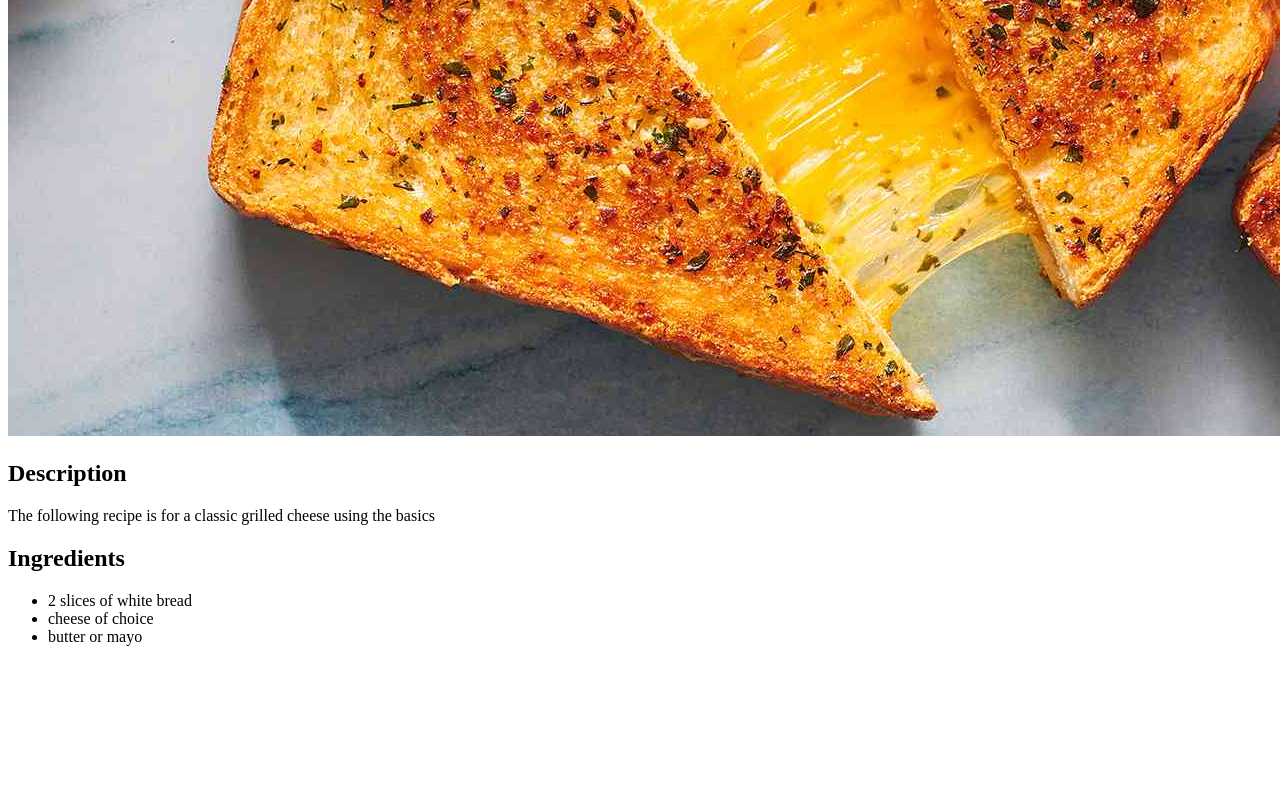
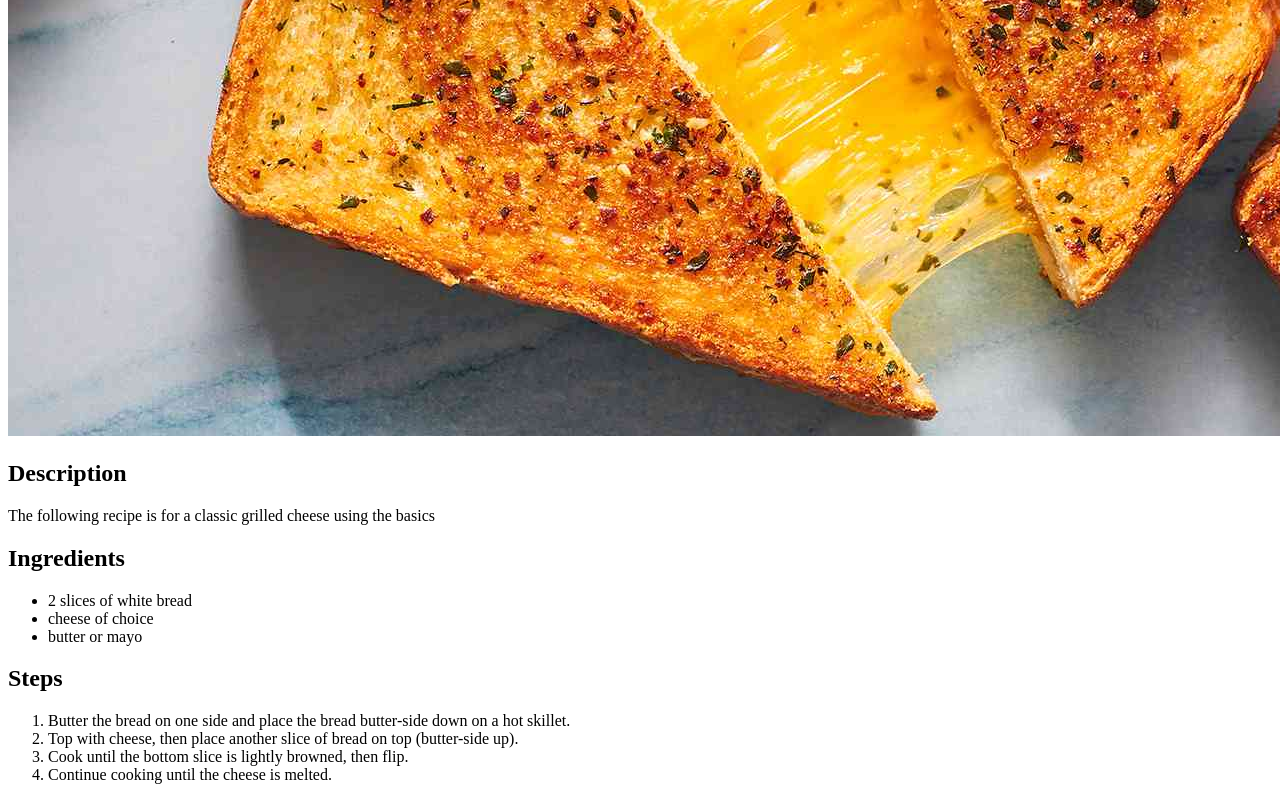
Before and after one commit to guacataco/odin-recipes, a plain HTML site: page recipes/grilled_cheese.html in a window 1280 px wide. Shown: the part 644-1444 px from the top of the page. Before the commit the page ends 1306 px from the top, so only its background shows below. Drawn offline with Linux system fonts and the light colour scheme.

Commit message:
Add steps to grilled cheese recipe

```diff
--- a/recipes/grilled_cheese.html
+++ b/recipes/grilled_cheese.html
@@ -17,5 +17,12 @@
         <li>cheese of choice</li>
         <li>butter or mayo</li>
     </ul>
+    <h2>Steps</h2>
+    <ol>
+        <li>Butter the bread on one side and place the bread butter-side down on a hot skillet.</li>
+        <li>Top with cheese, then place another slice of bread on top (butter-side up).</li>
+        <li>Cook until the bottom slice is lightly browned, then flip.</li>
+        <li>Continue cooking until the cheese is melted.</li>
+    </ol>
 </body>
 </html>
```
